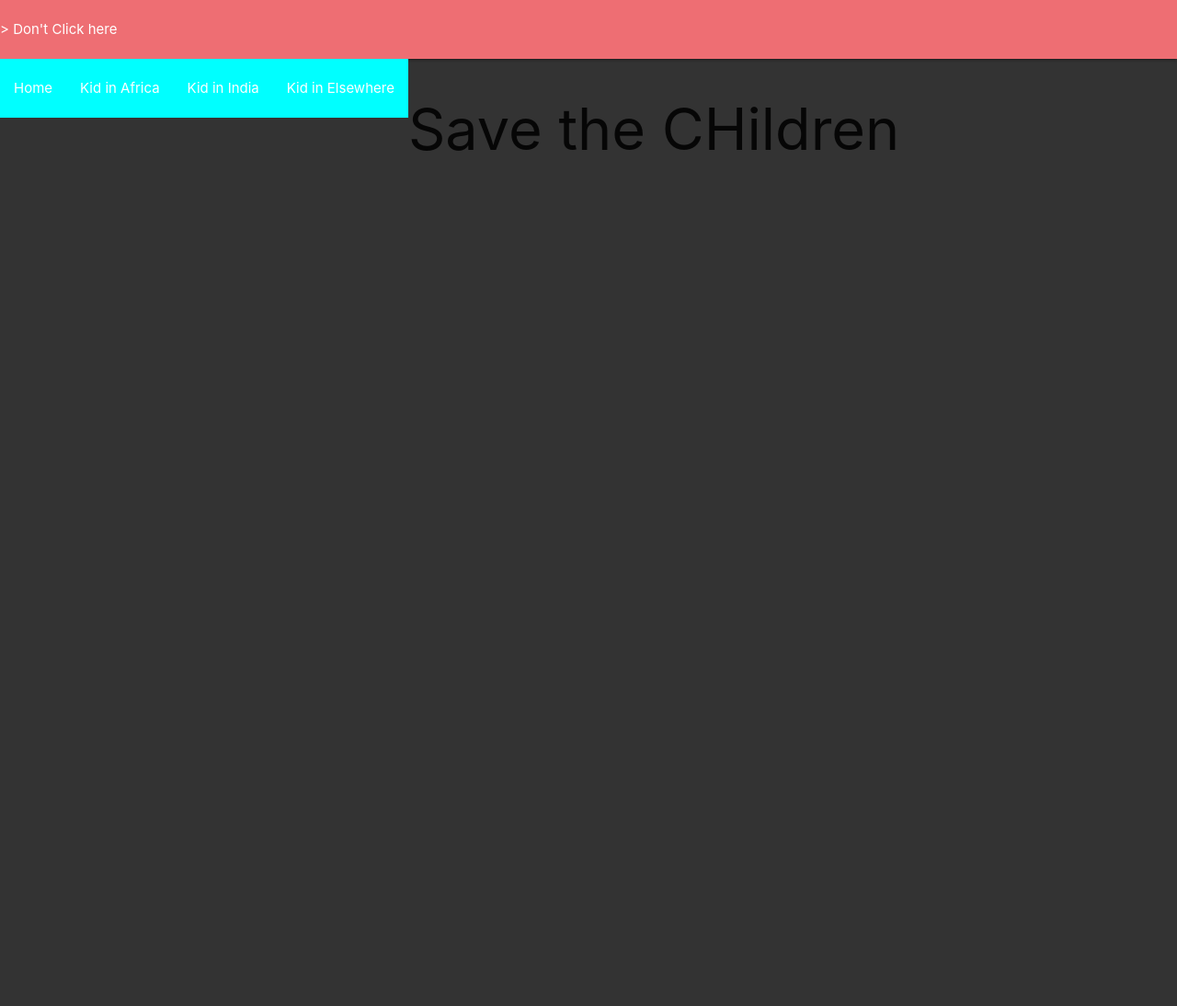
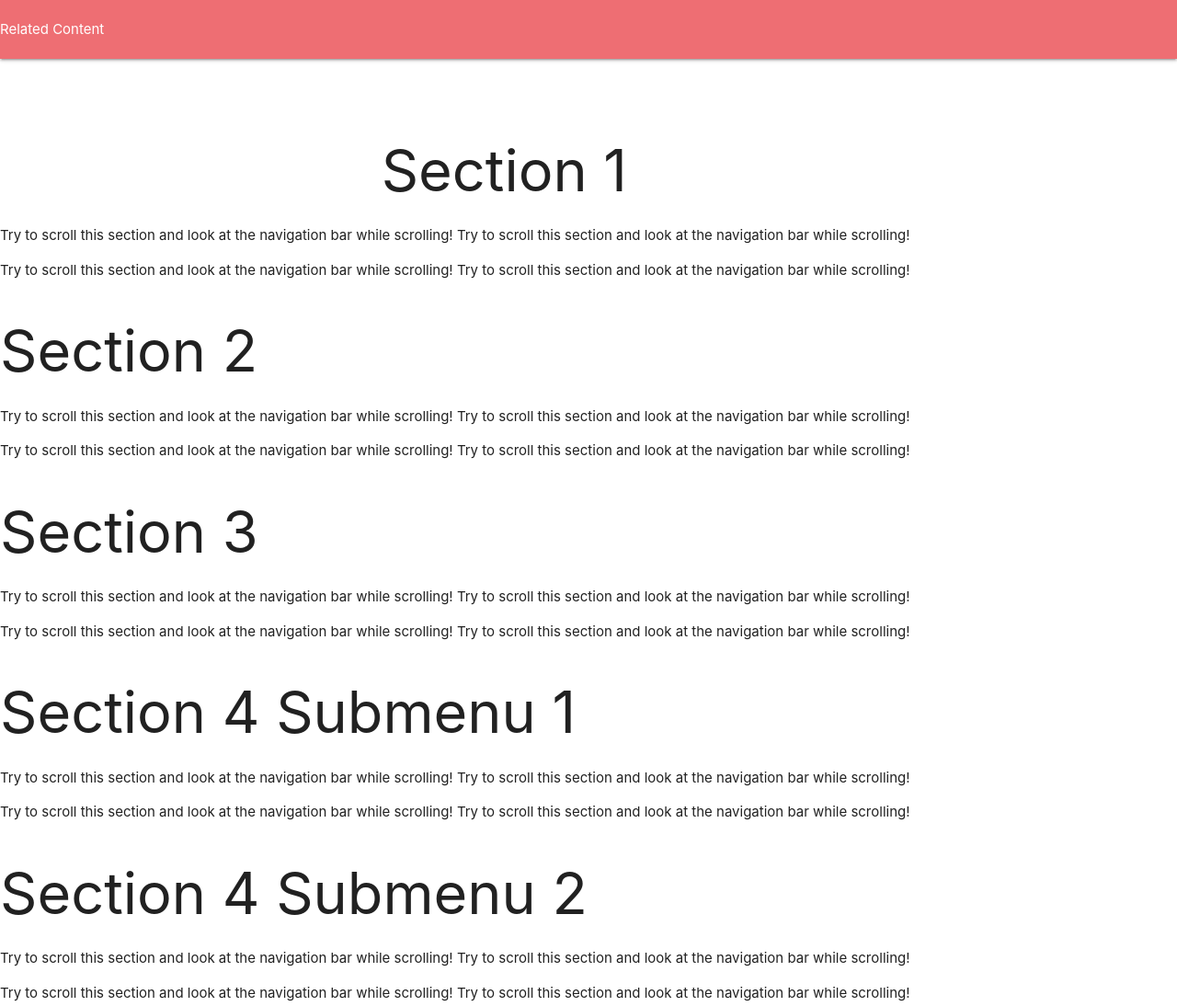
Before and after one commit to apham1594/HTML_CSS_Project, a plain HTML site: page index.html in a window 1280 px wide. Shown: the whole page at 92% size. Before the commit the page ends 800 px from the top, so only its background shows below. Drawn offline with nearby package versions, Linux system fonts and the light colour scheme.

Commit message:
Fixed my nav and my body

```diff
--- a/index.html
+++ b/index.html
@@ -8,30 +8,61 @@
     <link href="https://fonts.googleapis.com/icon?family=Material+Icons" rel="stylesheet">
     <link rel="stylesheet" href="https://cdnjs.cloudflare.com/ajax/libs/materialize/1.0.0/css/materialize.min.css">
     <link rel="stylesheet" href="style.css">
-    <title>The Code Switcher</title>
+    <title> Starving Children </title>
 </head>
 
 <body>
     <!-- Navigation to the Starving kids Picture from Websites -->
 
-    <nav class="navbar navbar-inverse">
+    <nav class="navbar navbar-inverse navbar-fixed-top">
   <div class="container-fluid">
     <div class="navbar-header">
-            <a> </a>> Don't Click here </a>
+
+      <a class="navbar-brand">Related Content</a>
     </div>
+    <div>
+      <div class="collapse navbar-collapse" id="myNavbar">
         <ul class="nav navbar-nav">
-            <li class="active"><a href="#">Home</a></li>
-            <li><a href="https://i.guim.co.uk/img/media/1ab9a07eb3c4520a155f784f851c969f7f283a82/0_0_3000_1800/master/3000.jpg?width=1200&height=1200&quality=85&auto=format&fit=crop&s=e6fd3881f3a0268252b8d35efec53133">Kid in Africa</a></li>
-            <li><a href="https://images.outlookindia.com/public/uploads/articles/2021/3/19/Global_Hunger_Index_(1).jpg">Kid in India</a></li>
-            <li><a href="https://charity.org/sites/charity.org/files/2019-11/11-25-19_COTW_FMSC_Fri_logo_0.jpg">Kid in Elsewhere</a></li>
+          <li><a href="https://www.unicef.org/">Unicef</a></li>
+          <li><a href="https://www.savethechildren.org/us/ways-to-help">Save The Children</a></li>
+          <li class="dropdown"><a class="dropdown-toggle" data-toggle="dropdown" href="#">Reach Me Here <span class="caret"></span></a>
+            <ul class="dropdown-menu">
+              <li><a href="http://www.facebook.com/apham159">Facebook</a></li>
+              <li><a href="twitter.com/apham1594">Twitter</a></li>
+            </ul>
+          </li>
         </ul>
       </div>
+    </div>
+  </div>
 </nav>
+<br><br>
       <!-- Main Page -->
 <main>
-      <div class="container">
-        <h1>Save the CHildren</h1>
-
+    <div id="section1" class="container-fluid">
+        <h1>Section 1</h1>
+        <p>Try to scroll this section and look at the navigation bar while scrolling! Try to scroll this section and look at the navigation bar while scrolling!</p>
+        <p>Try to scroll this section and look at the navigation bar while scrolling! Try to scroll this section and look at the navigation bar while scrolling!</p>
+      </div>
+      <div id="section2" class="container-fluid">
+        <h1>Section 2</h1>
+        <p>Try to scroll this section and look at the navigation bar while scrolling! Try to scroll this section and look at the navigation bar while scrolling!</p>
+        <p>Try to scroll this section and look at the navigation bar while scrolling! Try to scroll this section and look at the navigation bar while scrolling!</p>
+      </div>
+      <div id="section3" class="container-fluid">
+        <h1>Section 3</h1>
+        <p>Try to scroll this section and look at the navigation bar while scrolling! Try to scroll this section and look at the navigation bar while scrolling!</p>
+        <p>Try to scroll this section and look at the navigation bar while scrolling! Try to scroll this section and look at the navigation bar while scrolling!</p>
+      </div>
+      <div id="section41" class="container-fluid">
+        <h1>Section 4 Submenu 1</h1>
+        <p>Try to scroll this section and look at the navigation bar while scrolling! Try to scroll this section and look at the navigation bar while scrolling!</p>
+        <p>Try to scroll this section and look at the navigation bar while scrolling! Try to scroll this section and look at the navigation bar while scrolling!</p>
+      </div>
+      <div id="section42" class="container-fluid">
+        <h1>Section 4 Submenu 2</h1>
+        <p>Try to scroll this section and look at the navigation bar while scrolling! Try to scroll this section and look at the navigation bar while scrolling!</p>
+        <p>Try to scroll this section and look at the navigation bar while scrolling! Try to scroll this section and look at the navigation bar while scrolling!</p>
       </div>
 
 
--- a/style.css
+++ b/style.css
@@ -1,9 +1,3 @@
-
-body {
-    background: #333;
+body{
+    position: relative;
 }
-
-nav a {
-
-    background-color: aqua;
-}
```
Lines whose indentation alone changed are shown as unchanged.
